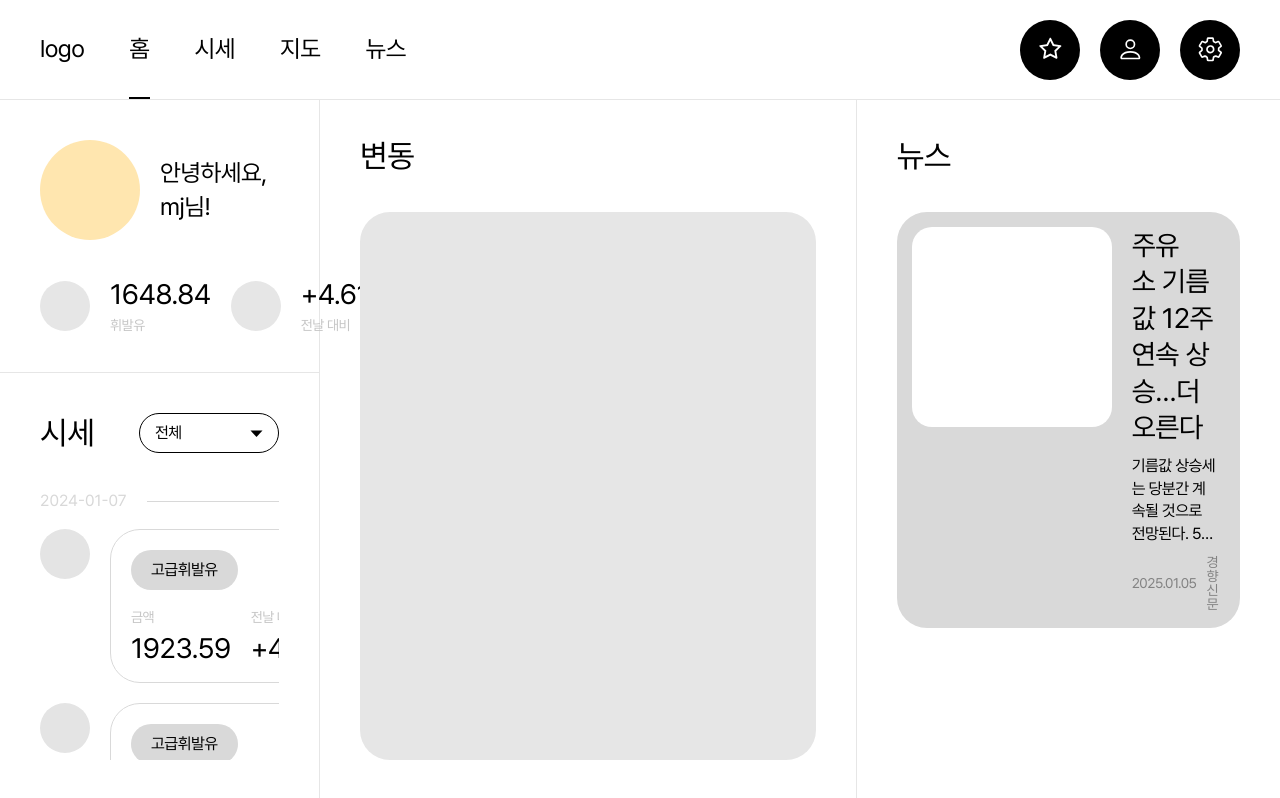
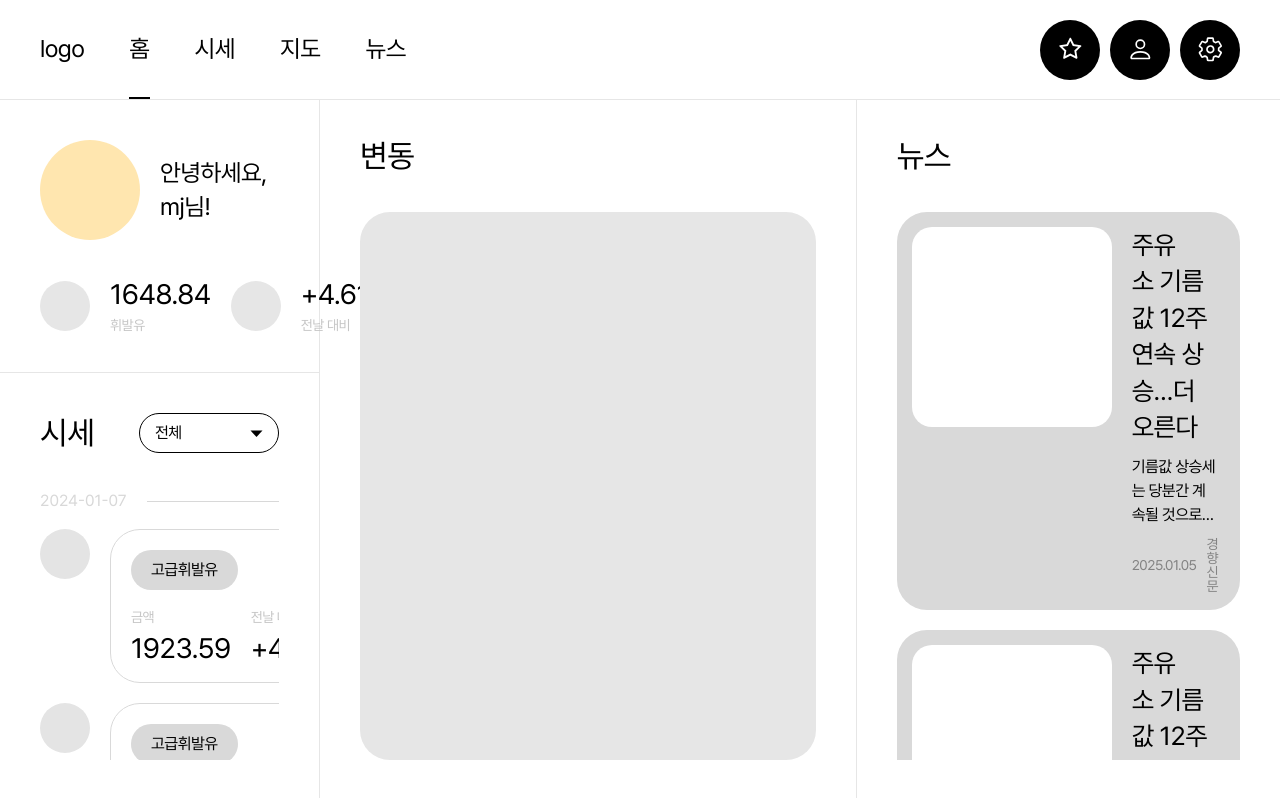
Before and after one commit to mmoengg/toy-oil-price, a Next.js app: page / in a window 1280 px wide. Built offline with nearby package versions, Linux system fonts and the light colour scheme.

Commit message:
design: 홈 - 뉴스 스크롤 추가

```diff
--- a/components/home/home-news.tsx
+++ b/components/home/home-news.tsx
@@ -7,7 +7,16 @@ export default function HomeNews() {
 			<div className={styles.title_wrap}>
 				<h2 className={styles.title}>뉴스</h2>
 			</div>
-			<div>
+			<div className={styles.news_wrap}>
+				<HomeNewsCard />
+				<HomeNewsCard />
+				<HomeNewsCard />
+				<HomeNewsCard />
+				<HomeNewsCard />
+				<HomeNewsCard />
+				<HomeNewsCard />
+				<HomeNewsCard />
+				<HomeNewsCard />
 				<HomeNewsCard />
 			</div>
 		</div>
--- a/styles/home/home-amount.module.css
+++ b/styles/home/home-amount.module.css
@@ -50,7 +50,7 @@
 	gap: 40px;
 }
 .amount_wrap::-webkit-scrollbar {
-	width: 0px;
+	display: none;
 }
 
 .amount_box {
--- a/styles/home/home-news-card.module.css
+++ b/styles/home/home-news-card.module.css
@@ -37,22 +37,20 @@
 	gap: 10px;
 }
 .title_wrap .title {
-	font-size: 28px;
-	line-height: 1.3;
+	font-size: 26px;
+	line-height: 1.4;
 }
 .title_wrap .text {
 	width: 100%;
-	height: 100%;
-	line-height: 1.4;
+	line-height: 1.5;
 	display: -webkit-box;
 	-webkit-box-orient: vertical;
 	overflow: hidden;
-	-webkit-line-clamp: 4;
+	-webkit-line-clamp: 3;
 }
 
 .info_wrap {
 	width: 100%;
-	height: 20%;
 	font-size: 14px;
 	color: #838383;
 	display: flex;
--- a/styles/home/home-news.module.css
+++ b/styles/home/home-news.module.css
@@ -1,6 +1,6 @@
 .container {
 	width: 100%;
-	height: calc(100vh - 373px);
+	height: 100%;
 	padding: 40px;
 	display: flex;
 	flex-direction: column;
@@ -16,3 +16,17 @@
 .title {
 	font-size: 32px;
 }
+
+.news_wrap {
+	width: 100%;
+	height: 100%;
+	overflow-y: auto;
+	display: flex;
+	align-items: start;
+	justify-content: start;
+	flex-direction: column;
+	gap: 20px;
+}
+.news_wrap::-webkit-scrollbar {
+	display: none;
+}
--- a/styles/navigation.module.css
+++ b/styles/navigation.module.css
@@ -39,7 +39,7 @@
 	display: flex;
 	align-items: center;
 	justify-content: center;
-	gap: 20px;
+	gap: 10px;
 }
 .user li button {
 	position: relative;
```
